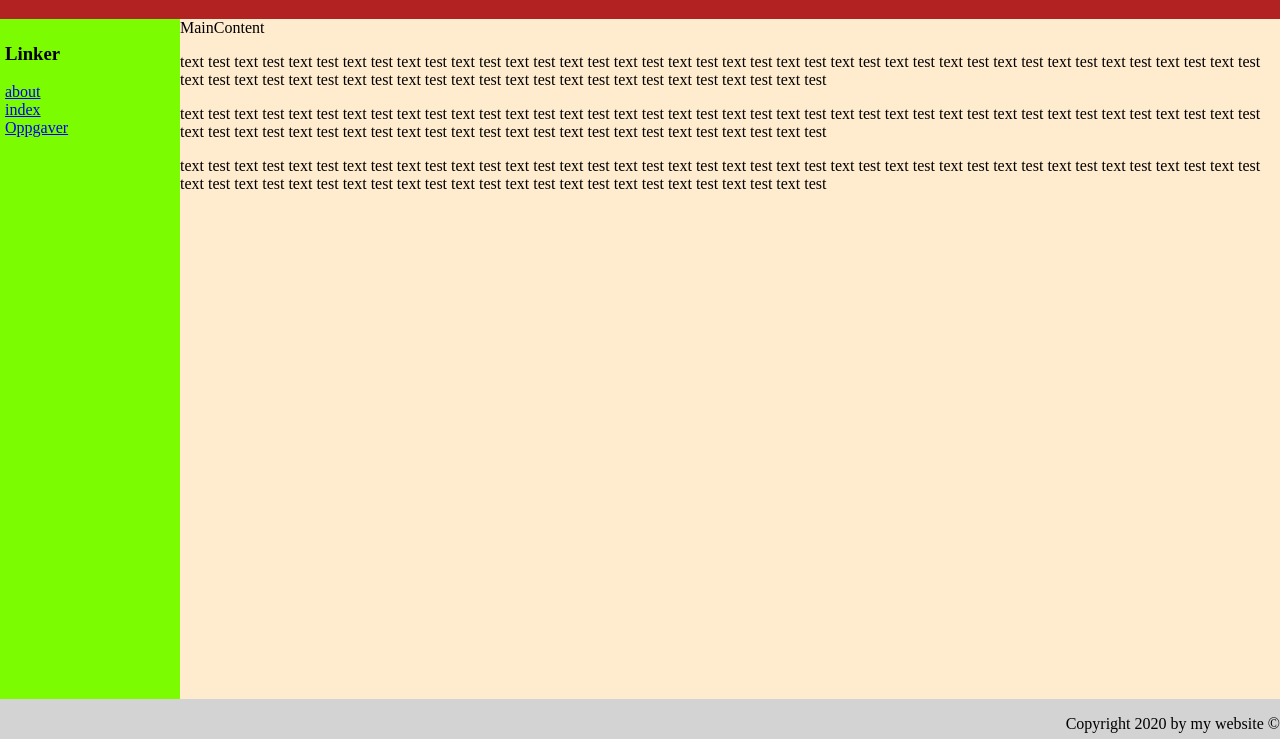
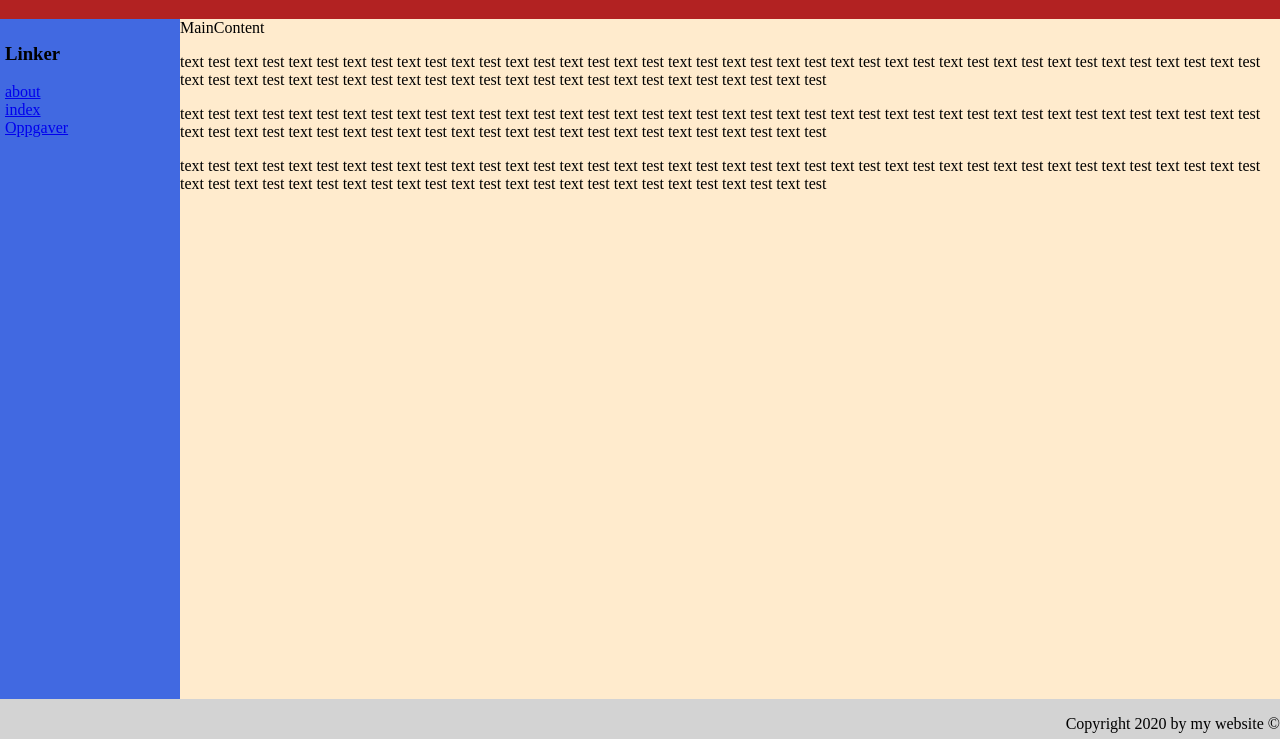
Before and after one commit to Tobias-GetAcademy/Get, a plain HTML site: page index.html in a window 1280 px wide. Shown: the part 61-800 px from the top of the page. Drawn offline with Linux system fonts and the light colour scheme.

Commit message:
Update index.html

```diff
--- a/index.html
+++ b/index.html
@@ -24,7 +24,7 @@
             grid-area: header;
         }
         div.menu {
-            background-color: lawngreen;
+            background-color: royalblue;
             grid-area: menu;
             padding: 5px;
         }
```
